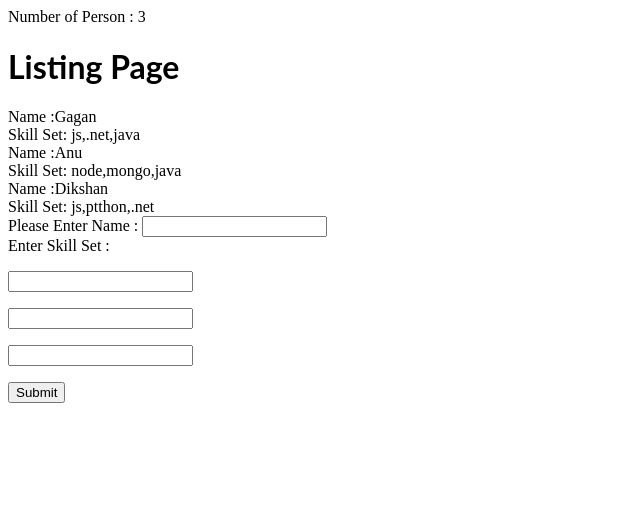
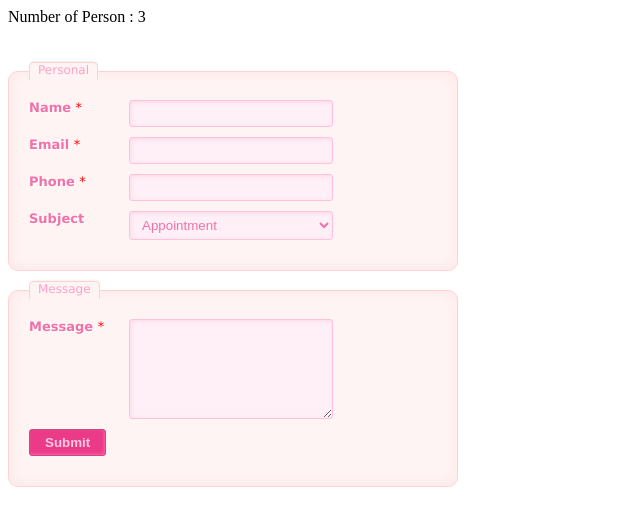
Before and after one commit to gaganMadan/react-Practice_functionl_Comp_Context, a React (Create React App) app: page /form1 in a window 1280 px wide. Shown: the top 526 px of the page, without its empty margins (0-640 px from the left). Built offline with nearby package versions, Linux system fonts and the light colour scheme.

Commit message:
3 files modified, 2 added

```diff
--- a/package.json
+++ b/package.json
@@ -4,7 +4,8 @@
   "private": true,
   "dependencies": {
     "react": "^16.13.1",
-    "react-dom": "^16.13.1"
+    "react-dom": "^16.13.1",
+    "react-router-dom": "^5.2.0"
   },
   "scripts": {
     "start": "react-scripts start",
--- a/src/App.js
+++ b/src/App.js
@@ -4,14 +4,34 @@
 import Nav from './Nav';
 import AddItem from  './AddItem'
 import {ItemsProvider} from './ItemsContext';
+import Form1 from './Form1';
+
+//For Routing
+import {BrowserRouter as Router, Switch, Route} from 'react-router-dom';
+
 
 const App = () => (
     <ItemsProvider>
-      <div className="App">
-          <Nav />
-          <Listing />
-          <AddItem />
-      </div>
+        <Router>
+          <div className="App">
+            <Nav />
+            <Switch>
+              <Route path="/listing" component={Listing}>
+                <Listing />
+              </Route>
+              <Route exact path="/" component={AddItem}>
+                <AddItem />
+              </Route>
+
+              <Route path="/form1" component={Form1}>
+                <br />
+                <br />
+                <br />
+                <Form1 />
+              </Route>
+            </Switch>
+          </div>
+        </Router>
     </ItemsProvider>
 
 )
--- /dev/null
+++ b/src/Form1.js
@@ -0,0 +1,32 @@
+import React from 'react';
+
+
+const Form1 = () => {
+      return (
+        <div class="form-style-3">
+          <form>
+            <fieldset>
+              <legend>Personal</legend>
+              <label for="field1"><span>Name <span class="required">*</span></span><input type="text" class="input-field" name="field1" value="" /></label>
+              <label for="field2"><span>Email <span class="required">*</span></span><input type="email" class="input-field" name="field2" value="" /></label>
+              <label for="field3"><span>Phone <span class="required">*</span></span><input type="text" class="input-field" name="field3" value="" /></label>
+              <label for="field4">
+                  <span>Subject</span>
+                  <select name="field4" class="select-field">
+                    <option value="Appointment">Appointment</option>
+                    <option value="Interview">Interview</option>
+                    <option value="Regarding a post">Regarding a post</option>
+                  </select>
+              </label>
+            </fieldset>
+            <fieldset>
+              <legend>Message</legend>
+              <label for="field6"><span>Message <span class="required">*</span></span><textarea name="field6" class="textarea-field"></textarea></label>
+              <label><span> </span><input type="submit" value="Submit" /></label>
+            </fieldset>
+        </form>
+      </div>
+      )
+}
+
+export default Form1
--- a/src/style.css
+++ b/src/style.css
@@ -1,3 +1,95 @@
 h1, p {
   font-family: Lato;
 }
+
+
+.form-style-3{
+	max-width: 450px;
+	font-family: "Lucida Sans Unicode", "Lucida Grande", sans-serif;
+}
+.form-style-3 label{
+	display:block;
+	margin-bottom: 10px;
+}
+.form-style-3 label > span{
+	float: left;
+	width: 100px;
+	color: #F072A9;
+	font-weight: bold;
+	font-size: 13px;
+	text-shadow: 1px 1px 1px #fff;
+}
+.form-style-3 fieldset{
+	border-radius: 10px;
+	-webkit-border-radius: 10px;
+	-moz-border-radius: 10px;
+	margin: 0px 0px 10px 0px;
+	border: 1px solid #FFD2D2;
+	padding: 20px;
+	background: #FFF4F4;
+	box-shadow: inset 0px 0px 15px #FFE5E5;
+	-moz-box-shadow: inset 0px 0px 15px #FFE5E5;
+	-webkit-box-shadow: inset 0px 0px 15px #FFE5E5;
+}
+.form-style-3 fieldset legend{
+	color: #FFA0C9;
+	border-top: 1px solid #FFD2D2;
+	border-left: 1px solid #FFD2D2;
+	border-right: 1px solid #FFD2D2;
+	border-radius: 5px 5px 0px 0px;
+	-webkit-border-radius: 5px 5px 0px 0px;
+	-moz-border-radius: 5px 5px 0px 0px;
+	background: #FFF4F4;
+	padding: 0px 8px 3px 8px;
+	box-shadow: -0px -1px 2px #F1F1F1;
+	-moz-box-shadow:-0px -1px 2px #F1F1F1;
+	-webkit-box-shadow:-0px -1px 2px #F1F1F1;
+	font-weight: normal;
+	font-size: 12px;
+}
+.form-style-3 textarea{
+	width:250px;
+	height:100px;
+}
+.form-style-3 input[type=text],
+.form-style-3 input[type=date],
+.form-style-3 input[type=datetime],
+.form-style-3 input[type=number],
+.form-style-3 input[type=search],
+.form-style-3 input[type=time],
+.form-style-3 input[type=url],
+.form-style-3 input[type=email],
+.form-style-3 select,
+.form-style-3 textarea{
+	border-radius: 3px;
+	-webkit-border-radius: 3px;
+	-moz-border-radius: 3px;
+	border: 1px solid #FFC2DC;
+	outline: none;
+	color: #F072A9;
+	padding: 5px 8px 5px 8px;
+	box-shadow: inset 1px 1px 4px #FFD5E7;
+	-moz-box-shadow: inset 1px 1px 4px #FFD5E7;
+	-webkit-box-shadow: inset 1px 1px 4px #FFD5E7;
+	background: #FFEFF6;
+	width:50%;
+}
+.form-style-3  input[type=submit],
+.form-style-3  input[type=button]{
+	background: #EB3B88;
+	border: 1px solid #C94A81;
+	padding: 5px 15px 5px 15px;
+	color: #FFCBE2;
+	box-shadow: inset -1px -1px 3px #FF62A7;
+	-moz-box-shadow: inset -1px -1px 3px #FF62A7;
+	-webkit-box-shadow: inset -1px -1px 3px #FF62A7;
+	border-radius: 3px;
+	border-radius: 3px;
+	-webkit-border-radius: 3px;
+	-moz-border-radius: 3px;
+	font-weight: bold;
+}
+.required{
+	color:red;
+	font-weight:normal;
+}
```
Also changed, not shown: src/DataContext.js (added, +13 -0 lines).
